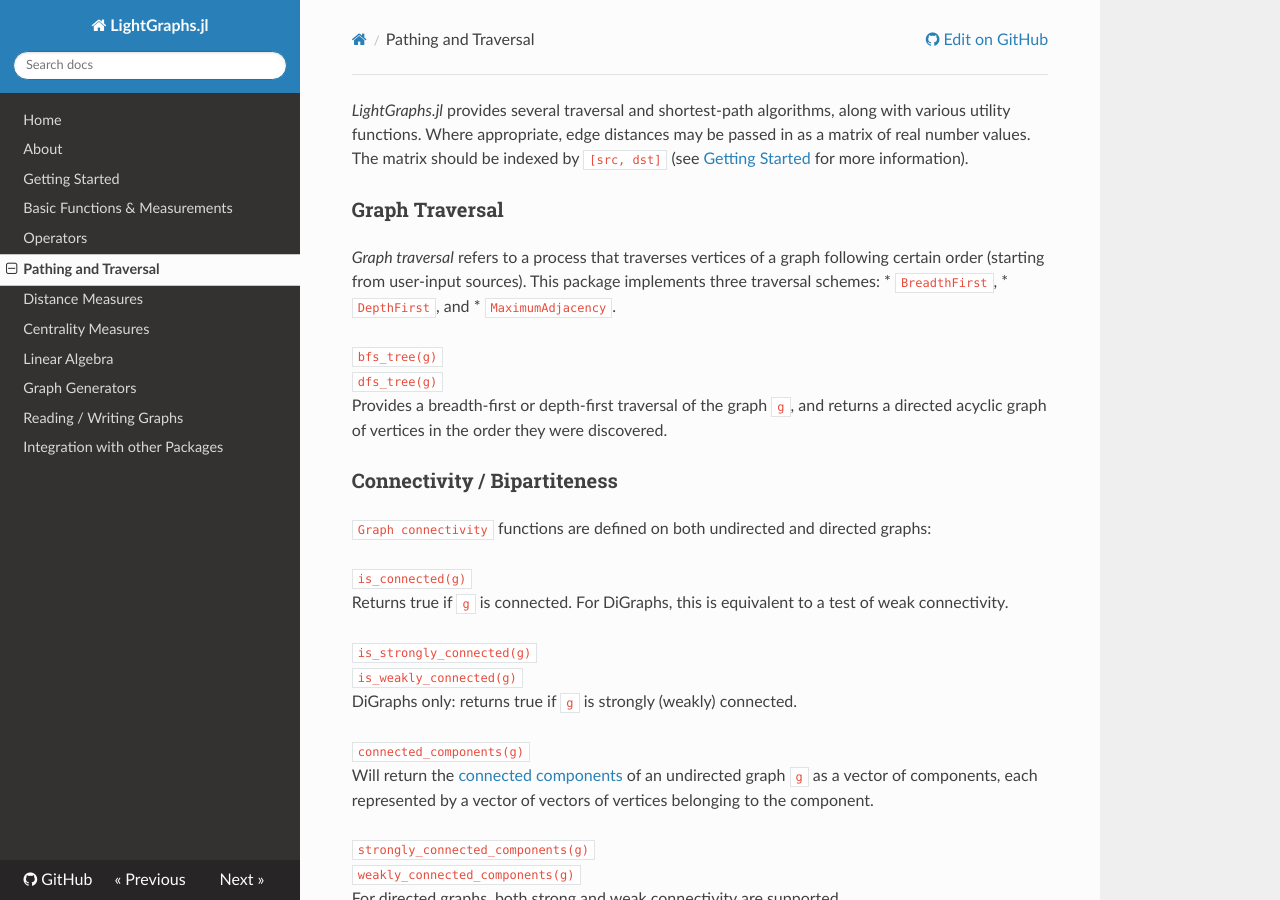
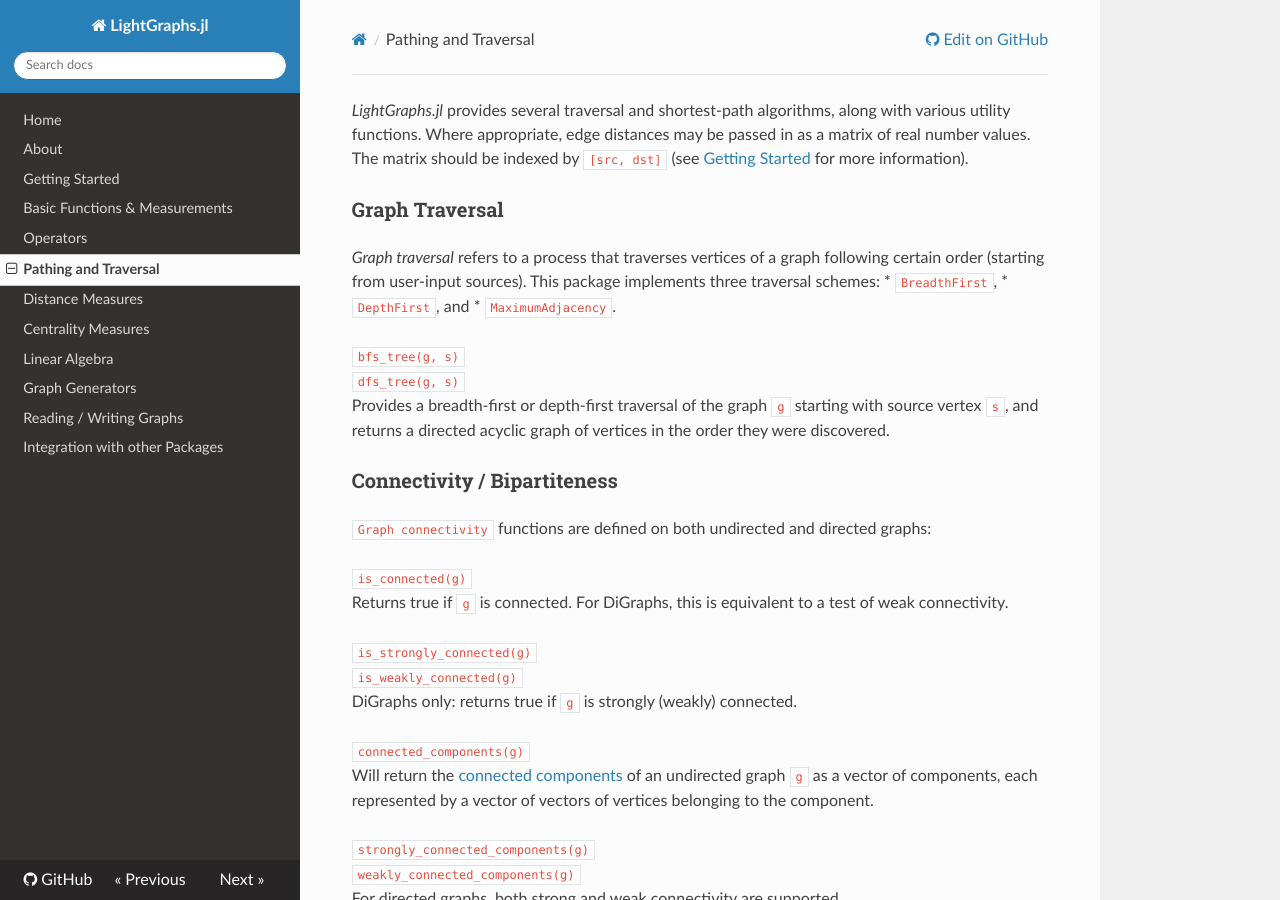
Before and after one commit to sbromberger/LightGraphs.jl, an MkDocs documentation site: the page built from doc/pathing.md, in a window 1280 px wide and 900 px high. Built offline with MkDocs 1.6.1, drawn with Linux system fonts in a browser that asks for light colours; nearby versions of some CDN libraries; old or Windows-style settings are respelled for this version of MkDocs.

Commit message:
Update pathing.md

```diff
--- a/doc/pathing.md
+++ b/doc/pathing.md
@@ -8,10 +8,10 @@
 * `DepthFirst`, and
 * `MaximumAdjacency`.
 
-`bfs_tree(g)`
-`dfs_tree(g)`
-Provides a breadth-first or depth-first traversal of the graph `g`, and returns
-a directed acyclic graph of vertices in the order they were discovered.
+`bfs_tree(g, s)`
+`dfs_tree(g, s)`
+Provides a breadth-first or depth-first traversal of the graph `g` starting with source vertex `s`,
+and returns a directed acyclic graph of vertices in the order they were discovered.
 
 
 ### Connectivity / Bipartiteness
```
